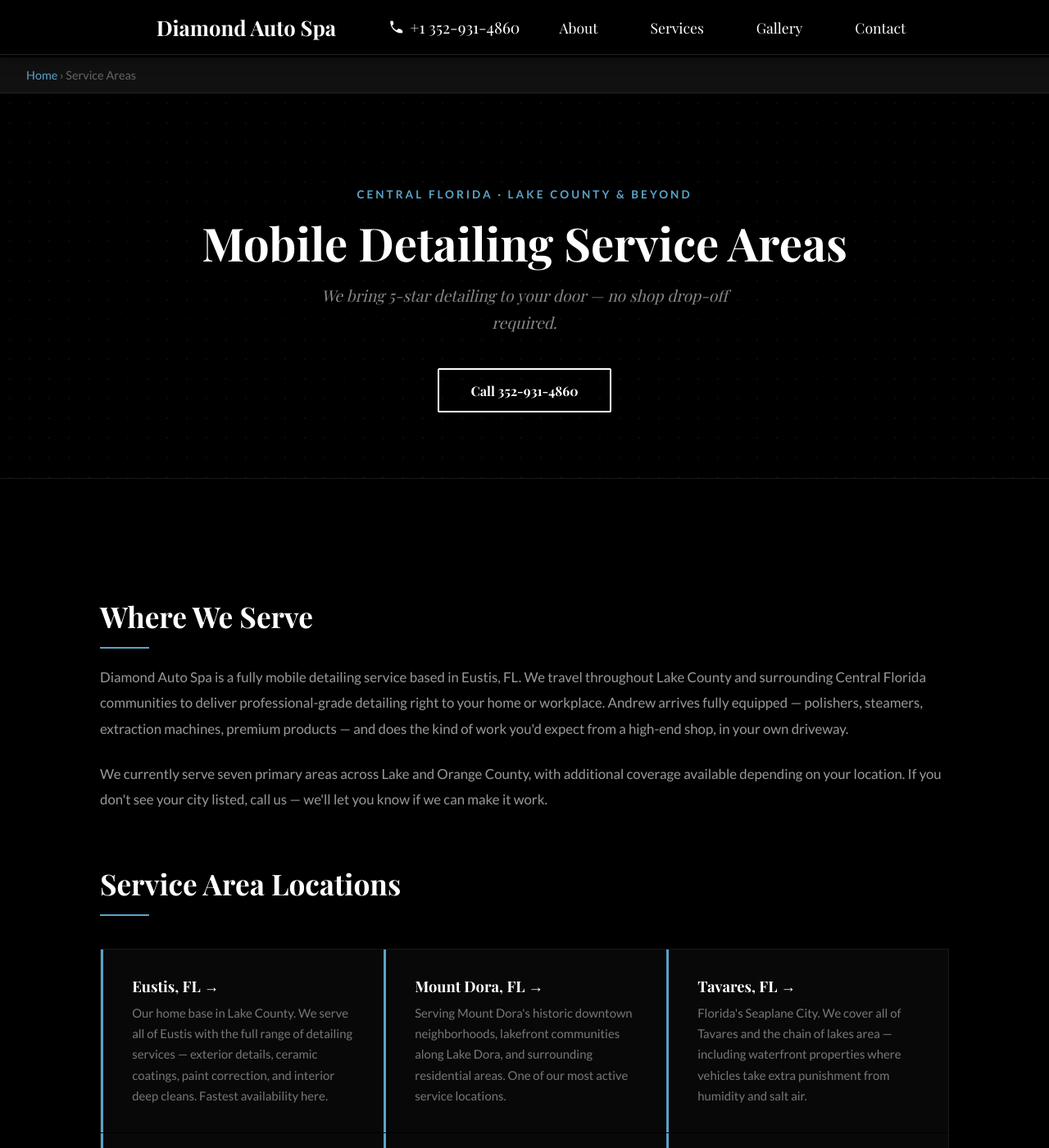
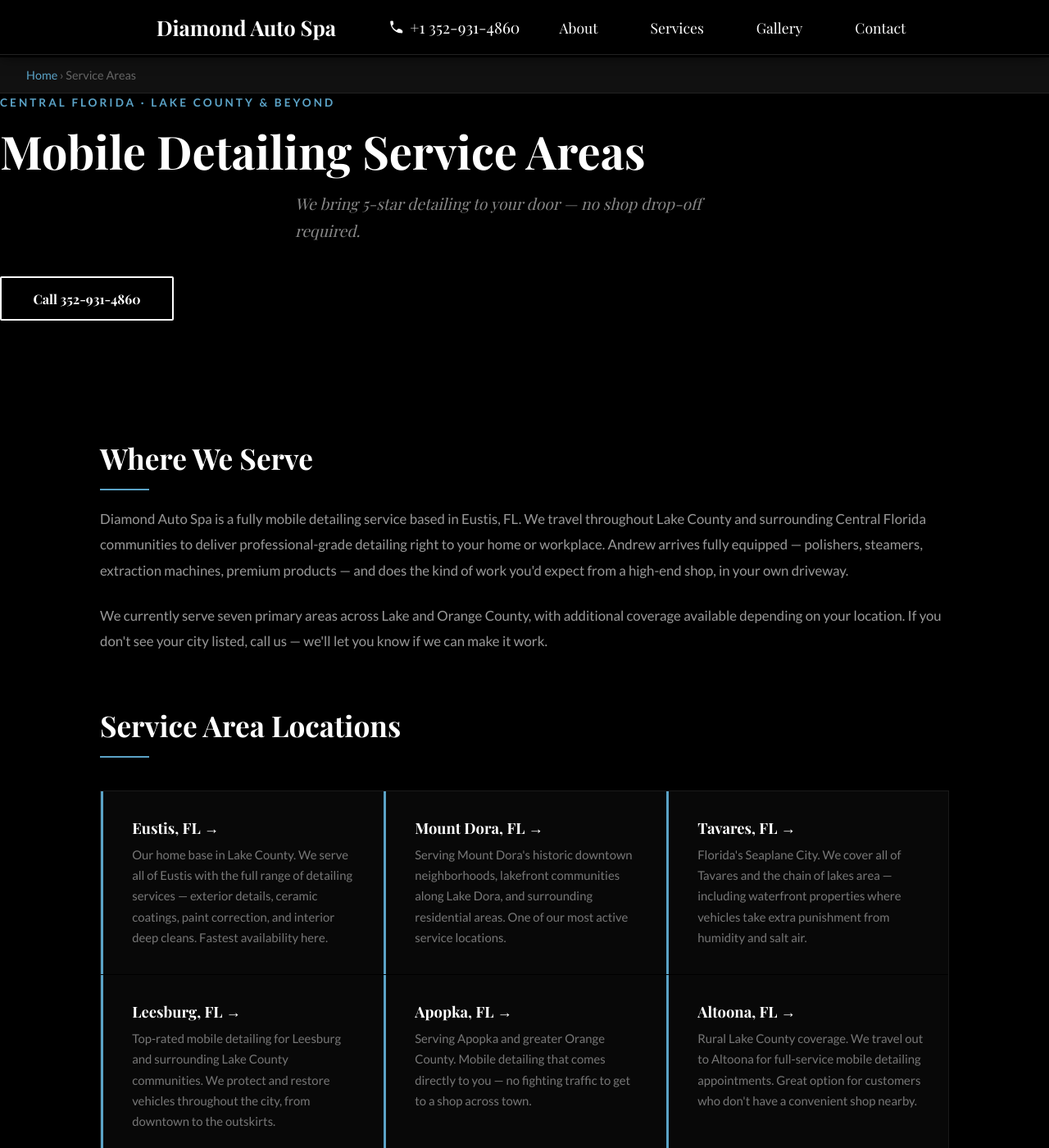
Before and after one commit to JamesBrownR/Diamond-Auto-Spa-Detailing, a Jekyll site: the page built from service-area/index.html, in a window 1280 px wide and 1400 px high. Shown: the whole window at 82% size. Built offline with Jekyll 4.4.1, drawn with Linux system fonts in a browser that asks for light colours.

Commit message:
Update areas.html

```diff
--- a/_layouts/areas.html
+++ b/_layouts/areas.html
@@ -157,28 +157,11 @@
         .breadcrumb a { color: var(--diamond-blue); text-decoration: none; }
         .breadcrumb a:hover { text-decoration: underline; }
 
-        /* ===== HERO (default — no photo) ===== */
-        .area-hero {
-            background: #000000;
-            color: #ffffff;
-            padding: 7rem 2rem 5rem;
-            text-align: center;
-            position: relative;
-            overflow: hidden;
-            border-bottom: 1px solid #1a1a1a;
-        }
 
-        .area-hero::before {
-            content: '';
-            position: absolute;
-            inset: 0;
-            background-image: radial-gradient(rgba(91,163,199,0.08) 1px, transparent 1px);
-            background-size: 24px 24px;
-        }
 
         /* Photo-hero variant — add .area-hero-bg div inside .area-hero on pages that have a photo */
         .area-hero.has-photo {
-            min-height: 520px;
+            height: 70vh;
             display: flex;
             flex-direction: column;
             align-items: center;
```
